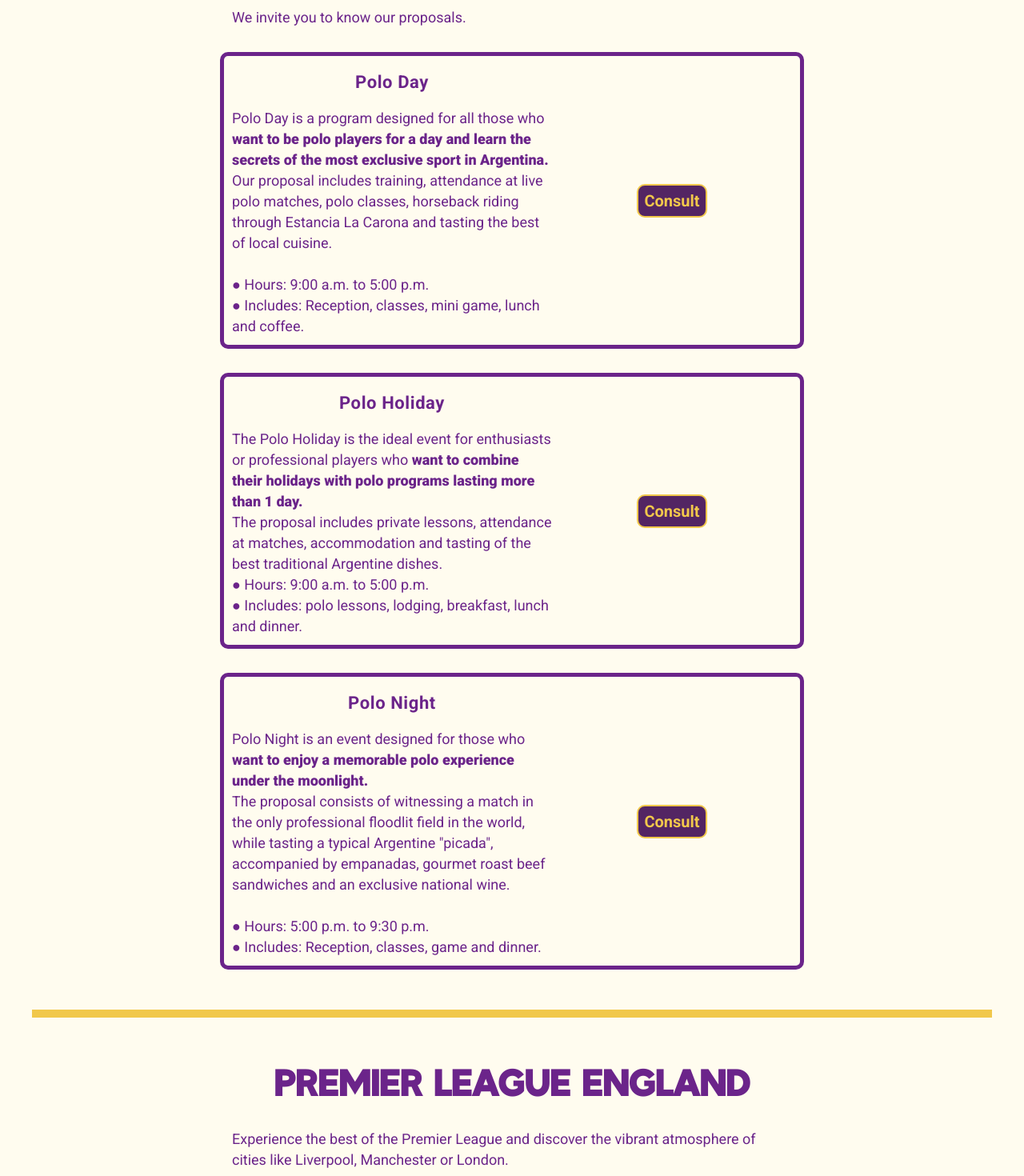
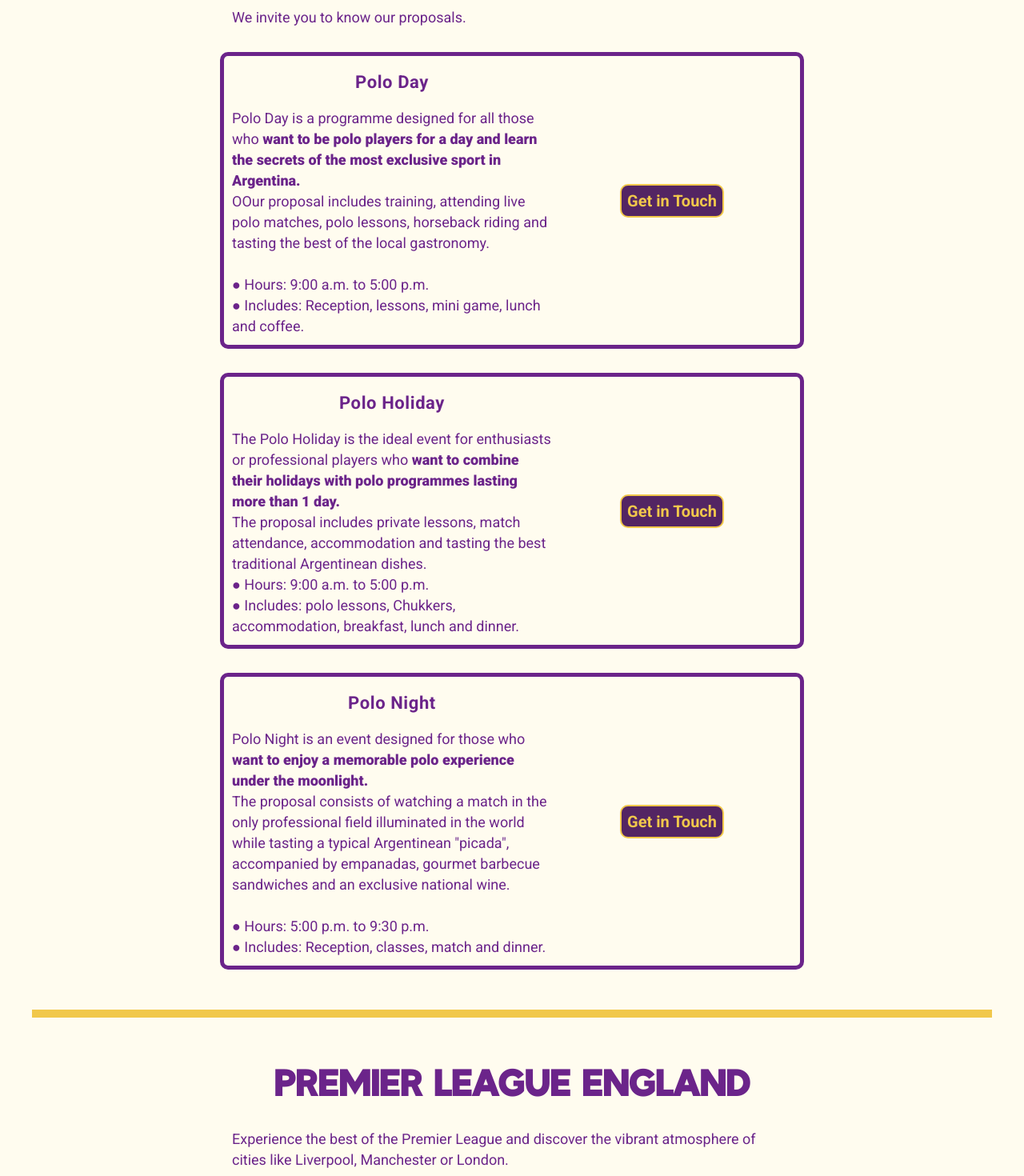
Before and after one commit to penalvapablo/Polo-Wine, a Next.js app: page /events in a window 1280 px wide. Shown: the part 520-1990 px from the top of the page at 80% size. Built offline with nearby package versions, Linux system fonts and the light colour scheme.

Commit message:
Fixes Sole

```diff
--- a/components/Eventos/PoloExperience/PoloExperienceEn.js
+++ b/components/Eventos/PoloExperience/PoloExperienceEn.js
@@ -12,31 +12,32 @@ const PoloExperienceEn = () => {
       <div className={styles.card}>
         <div className={styles.cardContainer1}>
           <h3 className={styles.cardTitle}>Polo Day</h3>
-          <p className={styles.cardText}>Polo Day is a program designed for all those who <span>want to be polo players for a day and learn the secrets of the most exclusive sport in Argentina.
+          <p className={styles.cardText}>Polo Day is a programme designed for all those who <span>want to be polo players for a day and learn the secrets of the most exclusive sport in Argentina.
           </span>
             <br />
-            Our proposal includes training, attendance at live polo matches, polo classes,
-            horseback riding through Estancia La Carona and tasting the best of local cuisine.
+            OOur proposal includes training, attending live polo matches, polo lessons, horseback riding and tasting the best of the local gastronomy.
+
 
             <br /><br />
             ● Hours: 9:00 a.m. to 5:00 p.m.
             <br />
-            ● Includes: Reception, classes, mini game, lunch and coffee.</p>
+            ● Includes: Reception, lessons, mini game, lunch and coffee.</p>
         </div>
 
-        <a href='https://wa.link/jdmx80' rel='noreferrer' target="_blank" className={styles.cardBtn}>Consult</a>
+        <a href='https://wa.link/jdmx80' rel='noreferrer' target="_blank" className={styles.cardBtn}>Get in Touch</a>
 
       </div>
       <div className={styles.card}>
         <div className={styles.cardContainer1}>
           <h3 className={styles.cardTitle}>Polo Holiday</h3>
-          <p className={styles.cardText}>The Polo Holiday is the ideal event for enthusiasts or professional players who <span>want to combine their holidays with polo programs lasting more than 1 day.</span> <br /> The proposal includes private lessons, attendance at matches, accommodation and tasting of the best traditional Argentine dishes.
+          <p className={styles.cardText}>The Polo Holiday is the ideal event for enthusiasts or professional players who <span> want to combine their holidays with polo programmes lasting more than 1 day.
+          </span> <br /> The proposal includes private lessons, match attendance, accommodation and tasting the best traditional Argentinean dishes.
             <br />
             ● Hours: 9:00 a.m. to 5:00 p.m.<br />
-            ● Includes: polo lessons, lodging, breakfast, lunch and dinner.
+            ● Includes: polo lessons, Chukkers, accommodation, breakfast, lunch and dinner.
           </p>
         </div>
-        <a href='https://wa.link/jdmx80' rel='noreferrer' target="_blank" className={styles.cardBtn}>Consult</a>
+        <a href='https://wa.link/jdmx80' rel='noreferrer' target="_blank" className={styles.cardBtn}>Get in Touch</a>
       </div>
 
 
@@ -45,15 +46,13 @@ const PoloExperienceEn = () => {
           <h3 className={styles.cardTitle}>Polo Night</h3>
           <p className={styles.cardText}>Polo Night is an event designed for those who <span>want to enjoy a memorable polo
             experience under the moonlight.</span> <br />
-            The proposal consists of witnessing a match in the only professional floodlit field in
-            the world, while tasting a typical Argentine &quot;picada&quot;,
-            accompanied by empanadas, gourmet roast beef sandwiches and an exclusive
+            The proposal consists of watching a match in the only professional field illuminated in the world while tasting a typical Argentinean &quot;picada&quot;, accompanied by empanadas, gourmet barbecue sandwiches and an exclusive
             national wine.<br /><br />
             ● Hours: 5:00 p.m. to 9:30 p.m.<br />
-            ● Includes: Reception, classes, game and dinner.
+            ● Includes: Reception, classes, match and dinner.
           </p>
         </div>
-        <a href='https://wa.link/jdmx80' rel='noreferrer' target="_blank" className={styles.cardBtn}>Consult</a>
+        <a href='https://wa.link/jdmx80' rel='noreferrer' target="_blank" className={styles.cardBtn}>Get in Touch</a>
       </div>
 
     </div>
--- a/components/Eventos/Premier/PremierEn.js
+++ b/components/Eventos/Premier/PremierEn.js
@@ -41,7 +41,7 @@ const Premier = () => {
           ● Services subject to availability at the time of booking<br />
           ● Consult for other services of this package
         </p>
-        <a href='https://wa.link/jdmx80' rel='noreferrer' target="_blank" className={styles.cardBtn}>Consult</a>
+        <a href='https://wa.link/jdmx80' rel='noreferrer' target="_blank" className={styles.cardBtn}>Get in Touch</a>
       </div>
     </div>
   )
--- a/components/Eventos/Tomorrowland/TomorrowlandEn.js
+++ b/components/Eventos/Tomorrowland/TomorrowlandEn.js
@@ -51,7 +51,7 @@ const TomorrowlandEn = () => {
           ● Consult for other services of this package
 
         </p>
-        <a href='https://wa.link/jdmx80' rel='noreferrer' target="_blank" className={styles.cardBtn}>Consultar</a>
+        <a href='https://wa.link/jdmx80' rel='noreferrer' target="_blank" className={styles.cardBtn}>Get in Touch</a>
       </div>
     </div>
   )
--- a/components/Eventos/Wimbledon/WimbledonEn.js
+++ b/components/Eventos/Wimbledon/WimbledonEn.js
@@ -49,7 +49,7 @@ const WimbledonEn = () => {
           ● Services subject to availability at the time of booking<br />
           ● Consult for other services of this package
         </p>
-        <a href='https://wa.link/jdmx80' rel='noreferrer' target="_blank" className={styles.cardBtn}>Consultar</a>
+        <a href='https://wa.link/jdmx80' rel='noreferrer' target="_blank" className={styles.cardBtn}>Get in Touch</a>
       </div>
     </div>
   )
--- a/components/homepage/Presentacion/PresentacionEn.js
+++ b/components/homepage/Presentacion/PresentacionEn.js
@@ -8,7 +8,7 @@ const PresentacionEn = () => {
     <section className={styles.presentacion}>
       <div className={styles.mobileDiv1}>
         <div className={styles.desktopDiv}>
-          <h2 className={styles.title1}>Polo & Wine<br />is a passion and tradition that connects us</h2>
+          <h2 className={styles.title1}>Polo & Wine<br /> is a passion and tradition that connects us</h2>
           <p className={styles.text}>Argentina is recognised throughout the world for the quality of its wines and for having the best polo team in history.<br /><br />At Polo & Wine, we unite both passions to offer you a 100% national experience, designed by a <span>team of professionals who know each destination first-hand and who will help you organise your trip meticulously.</span></p>
         </div>
 
@@ -16,7 +16,7 @@ const PresentacionEn = () => {
       </div>
       <div className={styles.separador}></div>
       <div className={styles.mobileDiv2}>
-        <h1 className={`${styles.title1} ${styles.title2}`}>We speak the same language</h1>
+        <h1 className={styles.title2}>We speak the same language</h1>
         <p className={`${styles.text} ${styles.text2}`}>We take care of the design and logistics of your trip and for this, we have an extensive network of contacts that includes polo clubs, tour operators, embassies and travel agencies around the world.<br /><br /> Our bilingual team takes care of every detail so that when you arrive at your destination, you already have all the services and can enjoy your events without complications.</p>
 
       </div>
--- a/components/homepage/Presentacion/PresentacionEs.js
+++ b/components/homepage/Presentacion/PresentacionEs.js
@@ -16,7 +16,7 @@ const PresentacionEs = () => {
       </div>
       <div className={styles.separador}></div>
       <div className={styles.mobileDiv2}>
-        <h1 className={`${styles.title1} ${styles.title2}`}>Hablamos tu mismo idioma</h1>
+        <h1 className={styles.title2}>Hablamos tu mismo idioma</h1>
         <p className={`${styles.text} ${styles.text2}`}>Nos encargamos del diseño y logística de tu viaje y para ello contamos con una gran red de contactos que incluye a clubes de polo, tour operadores, embajadas y agencias de viajes alrededor del mundo.<br /><br /> Nuestro equipo bilingüe se ocupa de cada detalle, para que al llegar a destino, ya tengas todos los servicios y puedas disfrutar de tus eventos sin complicaciones.</p>
 
       </div>
--- a/pages/index.js
+++ b/pages/index.js
@@ -35,8 +35,8 @@ export default function Home() {
   }
 
   if (language === 'en') {
-    title = 'Polo & Wine | Sports Tourism and Events Agency'
-    metadescription = ''
+    title = 'Polo & Wine | Sports Tourism and Events'
+    metadescription = 'Travel agency specialised in sports tourism and events. Sporting events and international concerts | Individual and group tailor-made trips.'
   }
 
 
```
Also changed, not shown: components/homepage/ComoTrabajamos/ComoTrabajamosEn.js (+6 -7 lines), components/homepage/Presentacion/Presentacion.module.scss (+14 -5 lines).
